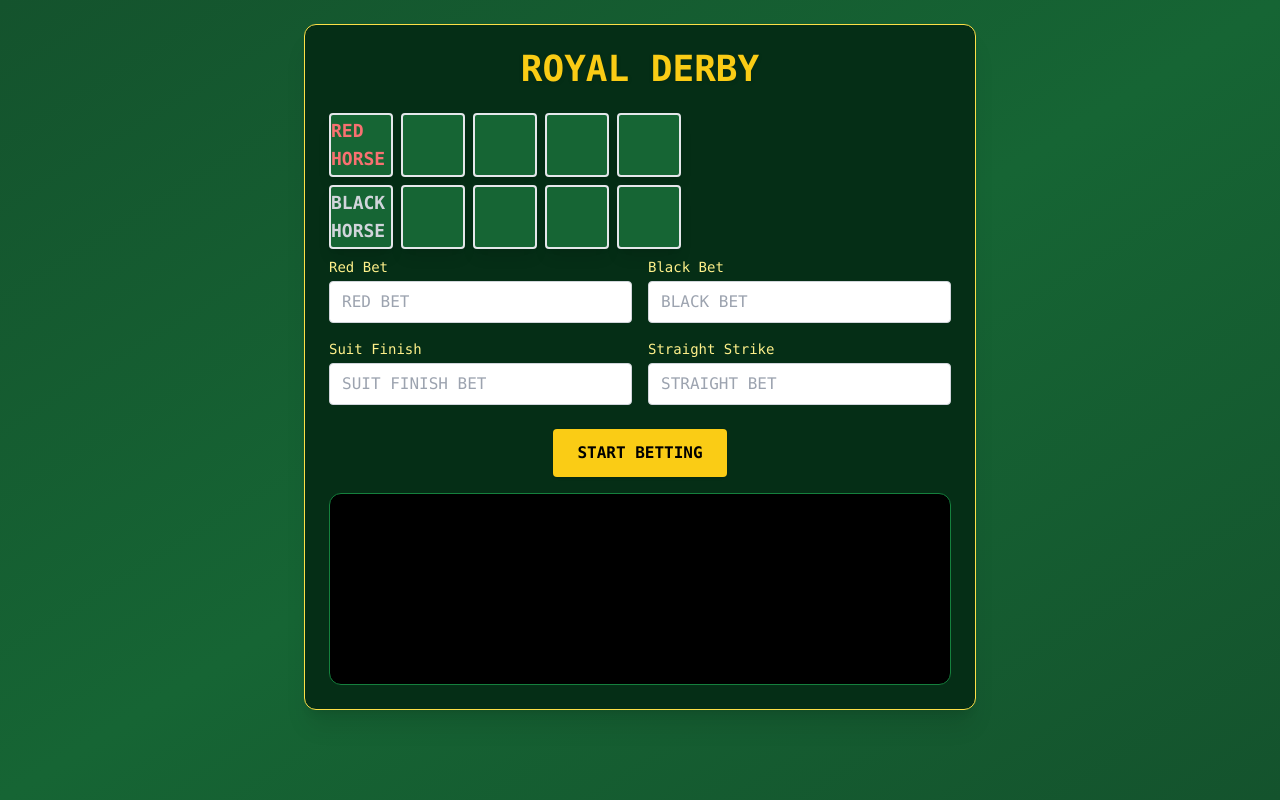
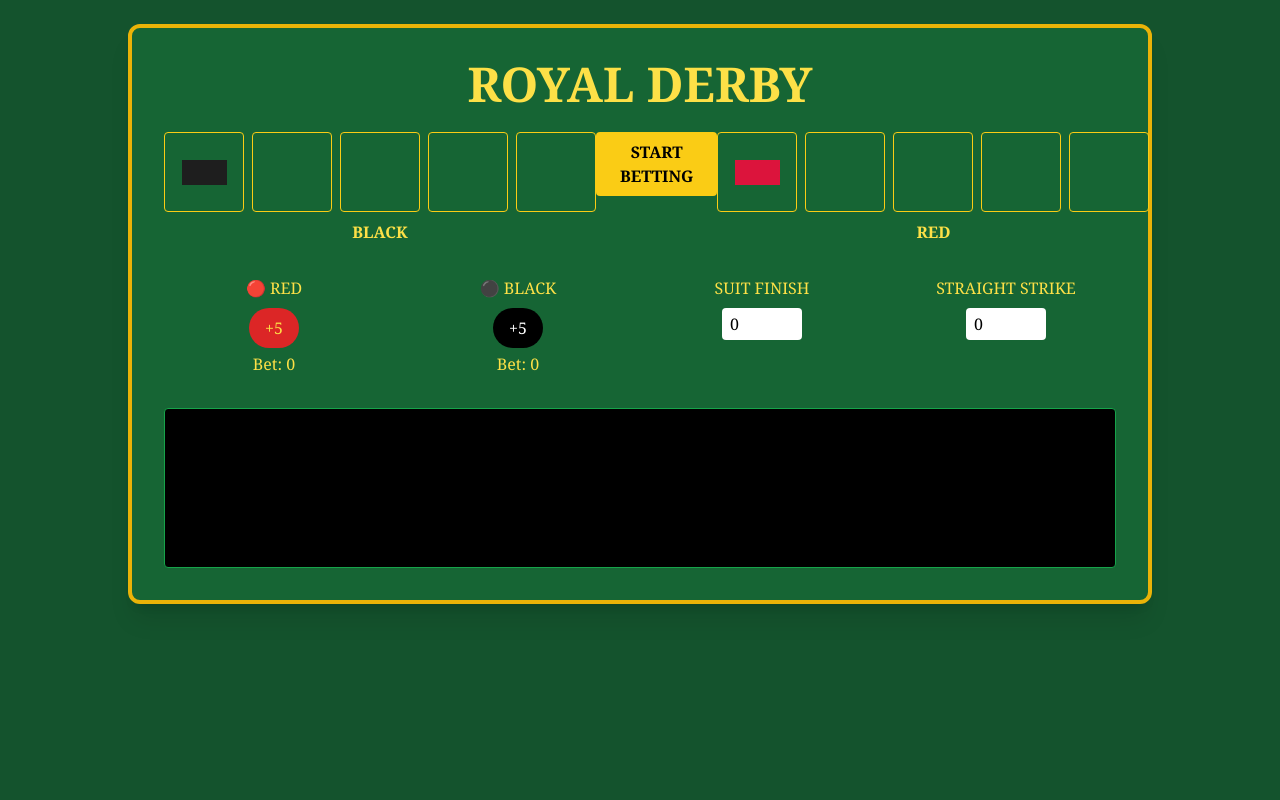
Before and after one commit to sooly90/royal-derby, a React (Vite) app: page / in a window 1280 px wide. Built offline with nearby package versions, Linux system fonts and the light colour scheme.

Commit message:
Add files via upload

```diff
--- a/src/App.jsx
+++ b/src/App.jsx
@@ -1,4 +1,6 @@
 import { useState, useEffect } from 'react';
+import redHorse from './assets/red-horse.png';
+import blackHorse from './assets/black-horse.png';
 
 const suits = ['♠', '♥', '♦', '♣'];
 const values = Array.from({ length: 13 }, (_, i) => i + 2);
@@ -31,10 +33,10 @@ export default function App() {
   const [blackPos, setBlackPos] = useState(0);
   const [lastCard, setLastCard] = useState(null);
   const [winner, setWinner] = useState(null);
-  const [betRed, setBetRed] = useState('');
-  const [betBlack, setBetBlack] = useState('');
-  const [betSuit, setBetSuit] = useState('');
-  const [betStraight, setBetStraight] = useState('');
+  const [betRed, setBetRed] = useState(0);
+  const [betBlack, setBetBlack] = useState(0);
+  const [betSuit, setBetSuit] = useState(0);
+  const [betStraight, setBetStraight] = useState(0);
   const [countdown, setCountdown] = useState(10);
   const [isCounting, setIsCounting] = useState(false);
 
@@ -93,17 +95,24 @@ export default function App() {
     setBlackPos(0);
     setLastCard(null);
     setWinner(null);
-    setLog([`🏁 Race Started! Bet: RED ${betRed || 0} / BLACK ${betBlack || 0} / SUIT ${betSuit || 0} / STRAIGHT ${betStraight || 0}`]);
+    setLog([`🏁 Race Started! BET: RED ${betRed} / BLACK ${betBlack} / SUIT ${betSuit} / STRAIGHT ${betStraight}`]);
+  };
+
+  const addChips = (color, amount) => {
+    if (color === 'red') setBetRed(prev => prev + amount);
+    if (color === 'black') setBetBlack(prev => prev + amount);
   };
 
   const Track = ({ position, color }) => (
     <div className="flex gap-2 items-center mb-2">
       {[0, 1, 2, 3, 4].map(i => (
-        <div key={i} className="w-16 h-16 bg-green-800 border-2 rounded flex items-center justify-center shadow-lg">
+        <div key={i} className="w-20 h-20 bg-transparent border border-yellow-400 rounded flex items-center justify-center">
           {i === position && (
-            <span className={`text-lg font-black ${color === 'red' ? 'text-red-400' : 'text-gray-300'}`}>
-              {color === 'red' ? 'RED HORSE' : 'BLACK HORSE'}
-            </span>
+            <img
+              src={color === 'red' ? redHorse : blackHorse}
+              alt={`${color} horse`}
+              className="w-16 h-16 object-contain"
+            />
           )}
         </div>
       ))}
@@ -111,65 +120,56 @@ export default function App() {
   );
 
   return (
-    <div className="min-h-screen bg-gradient-to-br from-green-900 via-green-800 to-green-900 p-6 text-white font-mono">
-      <div className="max-w-2xl mx-auto bg-green-950 shadow-xl rounded-xl p-6 border border-yellow-300">
-        <h1 className="text-4xl text-center text-yellow-400 font-bold mb-6 drop-shadow">ROYAL DERBY</h1>
-        <Track position={redPos} color="red" />
-        <Track position={blackPos} color="black" />
+    <div className="min-h-screen bg-green-900 text-yellow-300 font-serif p-6">
+      <div className="max-w-5xl mx-auto border-4 border-yellow-500 rounded-xl shadow-xl bg-green-800 p-8">
+        <h1 className="text-5xl font-bold text-center mb-6">ROYAL DERBY</h1>
 
-        <div className="grid grid-cols-2 gap-4 mb-6">
+        <div className="flex justify-around items-start mb-8">
           <div>
-            <label className="block text-sm mb-1 text-yellow-200">Red Bet</label>
-            <input
-              type="number"
-              placeholder="RED BET"
-              value={betRed}
-              onChange={(e) => setBetRed(e.target.value)}
-              className="text-black px-3 py-2 rounded w-full border border-gray-300"
-            />
+            <Track position={blackPos} color="black" />
+            <p className="text-center mt-2 font-semibold">BLACK</p>
+          </div>
+          <div className="text-center">
+            {lastCard && (
+              <div className="text-4xl mb-2">{lastCard.suit}{valueToDisplay(lastCard.value)}</div>
+            )}
+            {!winner && (
+              <button onClick={startCountdown} className="bg-yellow-400 text-black font-bold py-2 px-6 rounded">
+                START BETTING
+              </button>
+            )}
+            {isCounting && <div className="text-2xl mt-2">{countdown}</div>}
           </div>
           <div>
-            <label className="block text-sm mb-1 text-yellow-200">Black Bet</label>
-            <input
-              type="number"
-              placeholder="BLACK BET"
-              value={betBlack}
-              onChange={(e) => setBetBlack(e.target.value)}
-              className="text-black px-3 py-2 rounded w-full border border-gray-300"
-            />
-          </div>
-          <div>
-            <label className="block text-sm mb-1 text-yellow-200">Suit Finish</label>
-            <input
-              type="number"
-              placeholder="SUIT FINISH BET"
-              value={betSuit}
-              onChange={(e) => setBetSuit(e.target.value)}
-              className="text-black px-3 py-2 rounded w-full border border-gray-300"
-            />
-          </div>
-          <div>
-            <label className="block text-sm mb-1 text-yellow-200">Straight Strike</label>
-            <input
-              type="number"
-              placeholder="STRAIGHT BET"
-              value={betStraight}
-              onChange={(e) => setBetStraight(e.target.value)}
-              className="text-black px-3 py-2 rounded w-full border border-gray-300"
-            />
+            <Track position={redPos} color="red" />
+            <p className="text-center mt-2 font-semibold">RED</p>
           </div>
         </div>
 
-        <div className="flex justify-center mb-4">
-          <button onClick={startCountdown} className="bg-yellow-400 hover:bg-yellow-300 text-black font-bold px-6 py-3 rounded shadow">
-            START BETTING
-          </button>
+        <div className="grid grid-cols-4 gap-6 text-center mb-8">
+          <div>
+            <p className="mb-2">🔴 RED</p>
+            <button onClick={() => addChips('red', 5)} className="bg-red-600 px-4 py-2 rounded-full">+5</button>
+            <p className="mt-1">Bet: {betRed}</p>
+          </div>
+          <div>
+            <p className="mb-2">⚫ BLACK</p>
+            <button onClick={() => addChips('black', 5)} className="bg-black text-white px-4 py-2 rounded-full">+5</button>
+            <p className="mt-1">Bet: {betBlack}</p>
+          </div>
+          <div>
+            <p className="mb-2">SUIT FINISH</p>
+            <input type="number" value={betSuit} onChange={(e) => setBetSuit(+e.target.value)} className="text-black w-20 px-2 py-1 rounded" />
+          </div>
+          <div>
+            <p className="mb-2">STRAIGHT STRIKE</p>
+            <input type="number" value={betStraight} onChange={(e) => setBetStraight(+e.target.value)} className="text-black w-20 px-2 py-1 rounded" />
+          </div>
         </div>
 
-        {isCounting && <p className="text-center text-xl text-red-300 font-semibold mb-2">Countdown: {countdown}s</p>}
-        {winner && <p className="text-center text-3xl text-yellow-500 font-bold mb-4">🏆 {winner.toUpperCase()} WINS!</p>}
+        {winner && <p className="text-center text-3xl font-bold text-yellow-400 mb-4">🏆 {winner.toUpperCase()} WINS!</p>}
 
-        <div className="bg-black p-4 rounded-xl h-48 overflow-y-auto text-green-300 text-sm border border-green-700">
+        <div className="bg-black text-green-300 p-4 rounded h-40 overflow-y-auto text-sm border border-green-600">
           {log.map((line, i) => <div key={i} dangerouslySetInnerHTML={{ __html: line }} />)}
         </div>
       </div>
```
Also changed, not shown: src/assets/black-horse.png (added), src/assets/red-horse.png (added).
